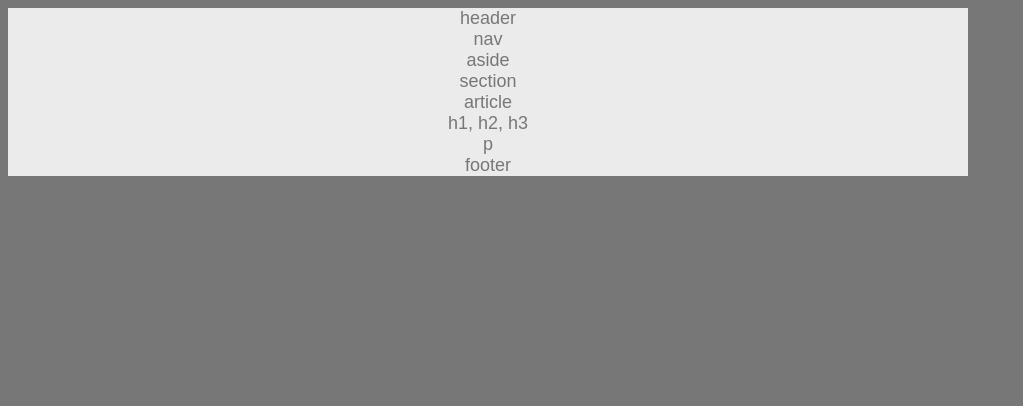
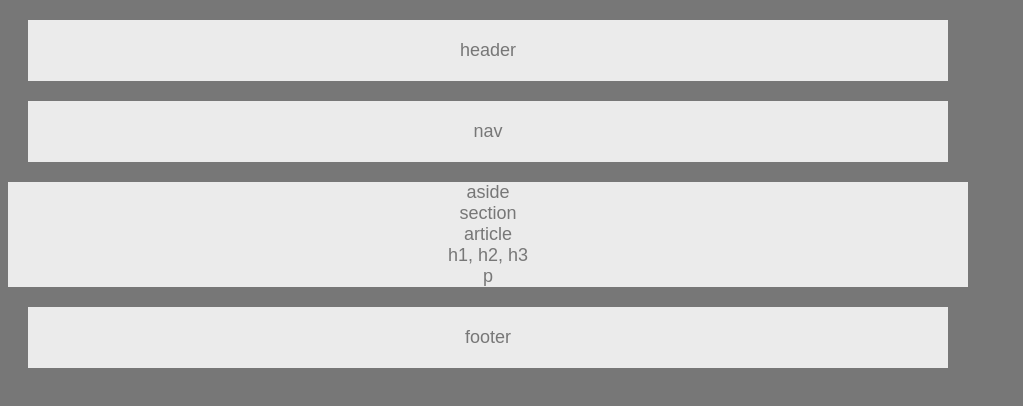
Before and after one commit to DKMS37/HW-Wireframe, a plain HTML site: page index.html in a window 1280 px wide. Shown: the whole page, without its empty margins (0-1023 px from the left). Drawn offline with Linux system fonts and the light colour scheme.

Commit message:
added padding and margin on header, nav and footer

```diff
--- a/style.css
+++ b/style.css
@@ -14,10 +14,14 @@ body {
 
 
 header {
+    padding: 20px;
+    margin: 20px;
     background: #ebebeb
 }
 
 nav {
+    padding: 20px;
+    margin: 20px;
     background: #ebebeb
 }
 
@@ -35,5 +39,7 @@ article {
 }
 
 footer {
+    padding: 20px;
+    margin: 20px;
     background: #ebebeb
 }
```
